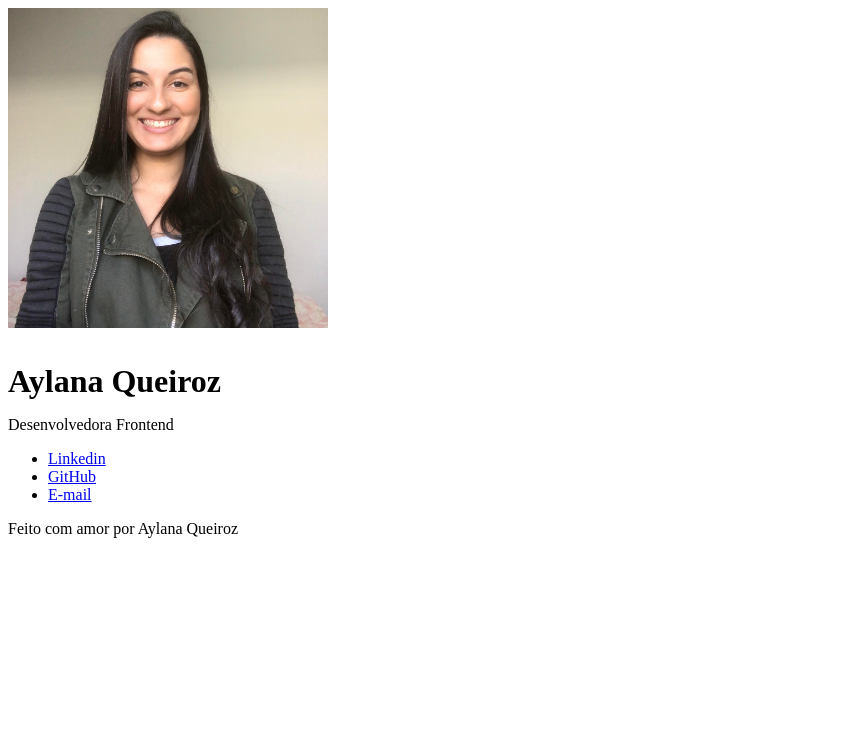
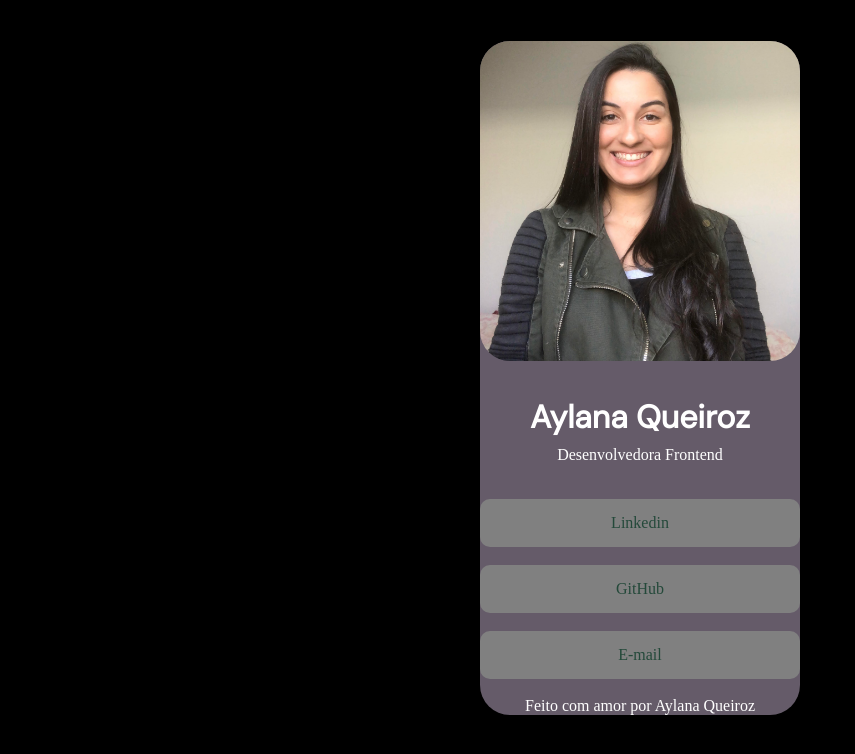
Before and after one commit to AylanaQueiroz/my_links, a plain HTML site: page index.html in a window 1280 px wide. Shown: the whole page, without its empty margins (0-855 px from the left). Drawn offline with Linux system fonts and the light colour scheme; a web font is replaced by a local one.

Commit message:
Add files via upload

```diff
--- a/index.html
+++ b/index.html
@@ -1,13 +1,22 @@
 <!DOCTYPE html>
 <html lang="pt-br">
+
 <head>
     <meta charset="UTF-8">
     <meta http-equiv="X-UA-Compatible" content="IE=edge">
     <meta name="viewport" content="width=device-width, initial-scale=1.0">
     <title>Perfil</title>
-    <link rel="stylesheet" href="style.css"/>
+    <link rel="stylesheet" href="style.css" />
+    <link rel="preconnect" href="https://fonts.googleapis.com">
+    <link rel="preconnect" href="https://fonts.gstatic.com" crossorigin>
+    <link
+        href="https://fonts.googleapis.com/css2?family=Croissant+One&family=DM+Sans&family=Manrope:wght@500&family=Outfit:wght@400;700&family=Rubik+Dirt&display=swap"
+        rel="stylesheet">
+
 </head>
+
 <body>
+    <div class="container">
         <img src="img/myimage.jpg" alt=" Foto de perfil Aylana">
         <h1> Aylana Queiroz</h1>
         <p> Desenvolvedora Frontend</p>
@@ -21,8 +30,8 @@
             <li><a href="mailto:aylanaqueiroz@gmail.com">E-mail</a>
             </li>
         </ul>
-<footer>
-    <p> Feito com amor por Aylana Queiroz</p>
-</footer>
+        <footer> Feito com amor por Aylana Queiroz</footer>
+    </div>
 </body>
+
 </html>
--- a/style.css
+++ b/style.css
@@ -1,9 +1,57 @@
+* {
+    margin: 0;
+    padding: 0;
+}
+
+body {
+    background-color: black;
+}
+
 img {
     width: 320px;
     height: 320px;
+    border-radius: 30px;
 }
 
 h1 {
     margin-top: 31px;
     margin-bottom: 8px;
+    color: white;
+    font-family: 'DM Sans', sans-serif;
 }
+
+p {
+    color: white;
+    margin-top: 8px;
+}
+
+ul {
+    margin-top: 35px;
+}
+
+li {
+    margin-bottom: 18px;
+    list-style: none;
+}
+
+a {
+    background-color: gray;
+    color: rgba(8, 56, 36, 0.767);
+    padding: 15px;
+    text-decoration: none;
+    display: block;
+    border-radius: 10px;
+}
+
+footer {
+    color: white;
+}
+.container {
+    background-color: rgb(101, 91, 105);
+    width: 320px;
+    text-align: center;
+    margin-top: 41px;
+    margin-left: auto;
+    margin-right: auto;
+    border-radius: 30px;
+}
```
Lines whose indentation alone changed are shown as unchanged.
